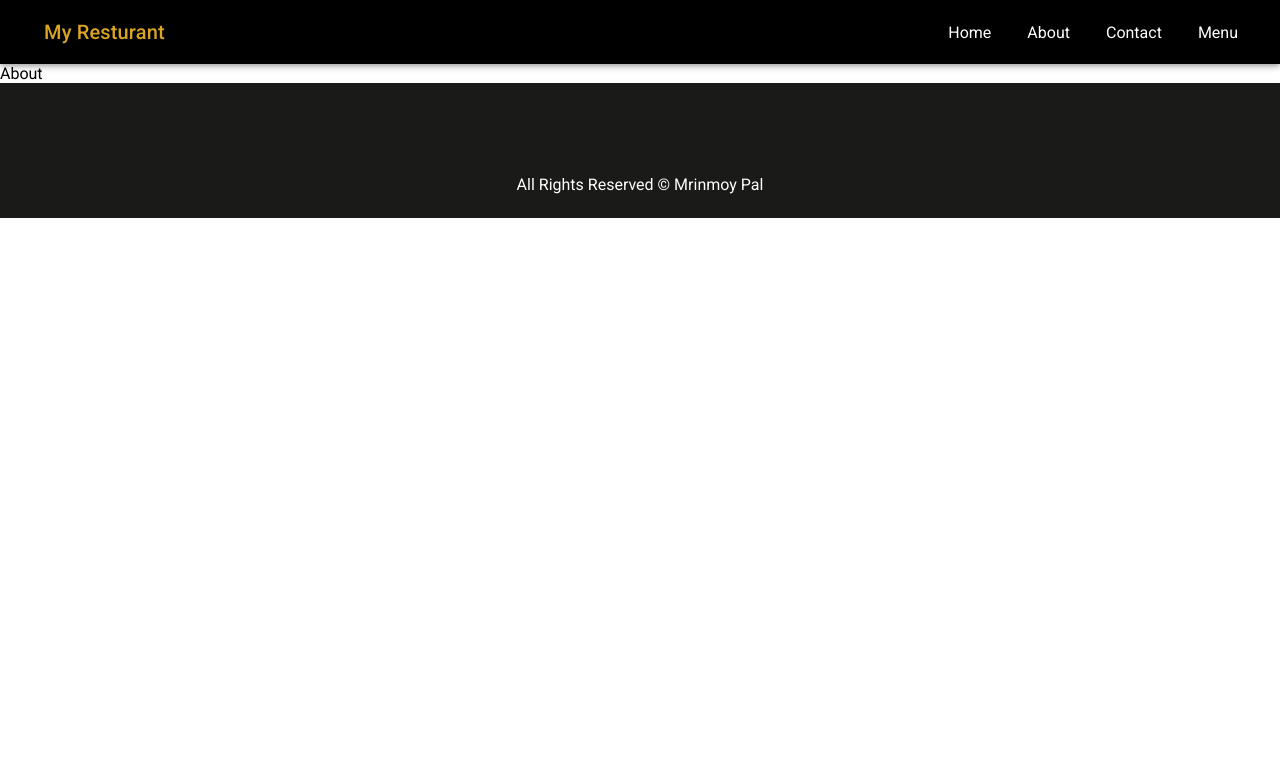
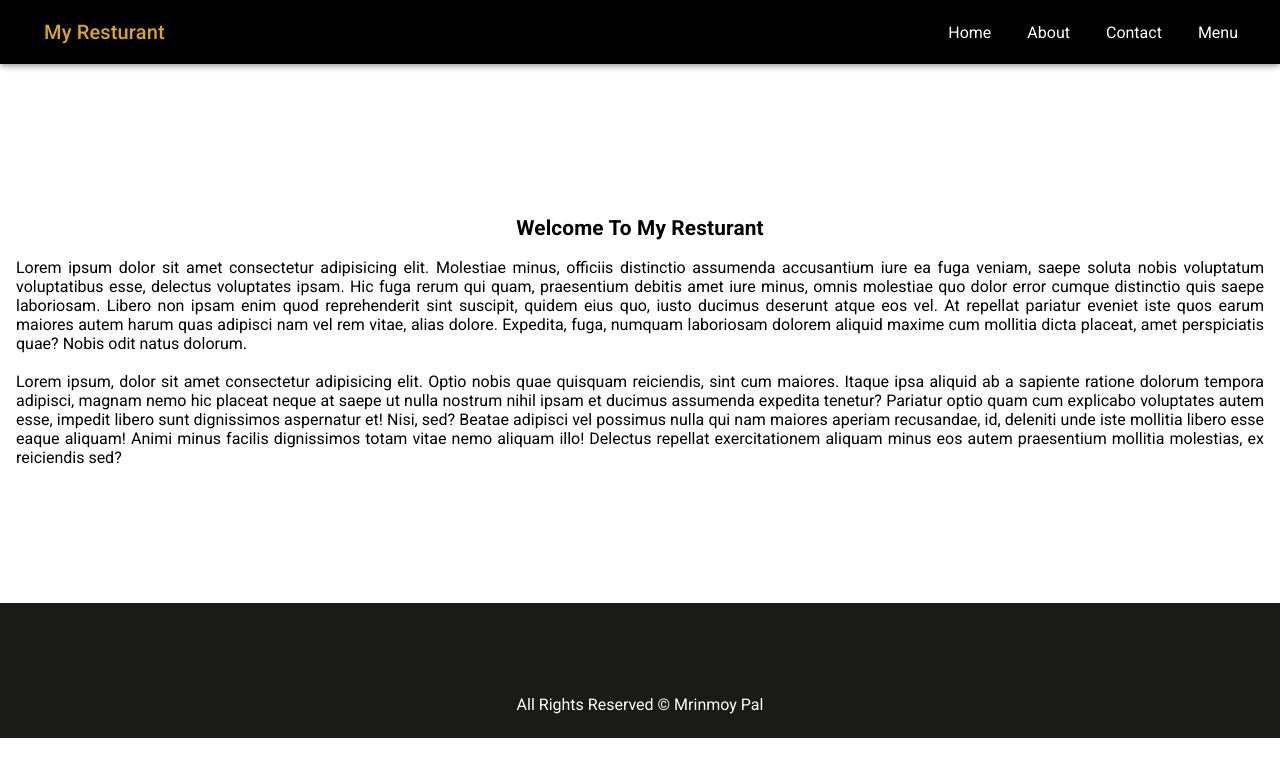
Before and after one commit to mrinmoy32/react-mui-resturant, a React (Vite) app: page /about in a window 1280 px wide. Shown: the top 776 px of the page. Built offline with nearby package versions, Linux system fonts and the light colour scheme; some icons are missing.

Commit message:
About page

```diff
--- a/src/pages/About.jsx
+++ b/src/pages/About.jsx
@@ -1,9 +1,33 @@
 import React from 'react'
 import Layout from '../components/Layout/Layout'
+import { Box, Typography } from '@mui/material'
 
 const About = () => {
   return (
-    <Layout>About</Layout>
+    <Layout>
+      <Box sx={{my:15, textAlign: "center", p:2,
+      "& h4": {
+        fontWeight: "bold",
+        my:2,
+        fontSize: "1.3rem"
+      },
+      "& p": {
+        textAlign: "justify"
+      },
+      "@media (max-width: 600px)": {mt:0}
+      }}>
+        <Typography variant='h4'>
+          Welcome To My Resturant
+        </Typography>
+        <p>
+          Lorem ipsum dolor sit amet consectetur adipisicing elit. Molestiae minus, officiis distinctio assumenda accusantium iure ea fuga veniam, saepe soluta nobis voluptatum voluptatibus esse, delectus voluptates ipsam. Hic fuga rerum qui quam, praesentium debitis amet iure minus, omnis molestiae quo dolor error cumque distinctio quis saepe laboriosam. Libero non ipsam enim quod reprehenderit sint suscipit, quidem eius quo, iusto ducimus deserunt atque eos vel. At repellat pariatur eveniet iste quos earum maiores autem harum quas adipisci nam vel rem vitae, alias dolore. Expedita, fuga, numquam laboriosam dolorem aliquid maxime cum mollitia dicta placeat, amet perspiciatis quae? Nobis odit natus dolorum.
+        </p>
+        <br />
+        <p>
+          Lorem ipsum, dolor sit amet consectetur adipisicing elit. Optio nobis quae quisquam reiciendis, sint cum maiores. Itaque ipsa aliquid ab a sapiente ratione dolorum tempora adipisci, magnam nemo hic placeat neque at saepe ut nulla nostrum nihil ipsam et ducimus assumenda expedita tenetur? Pariatur optio quam cum explicabo voluptates autem esse, impedit libero sunt dignissimos aspernatur et! Nisi, sed? Beatae adipisci vel possimus nulla qui nam maiores aperiam recusandae, id, deleniti unde iste mollitia libero esse eaque aliquam! Animi minus facilis dignissimos totam vitae nemo aliquam illo! Delectus repellat exercitationem aliquam minus eos autem praesentium mollitia molestias, ex reiciendis sed?
+        </p>
+      </Box>
+    </Layout>
   )
 }
 
```
